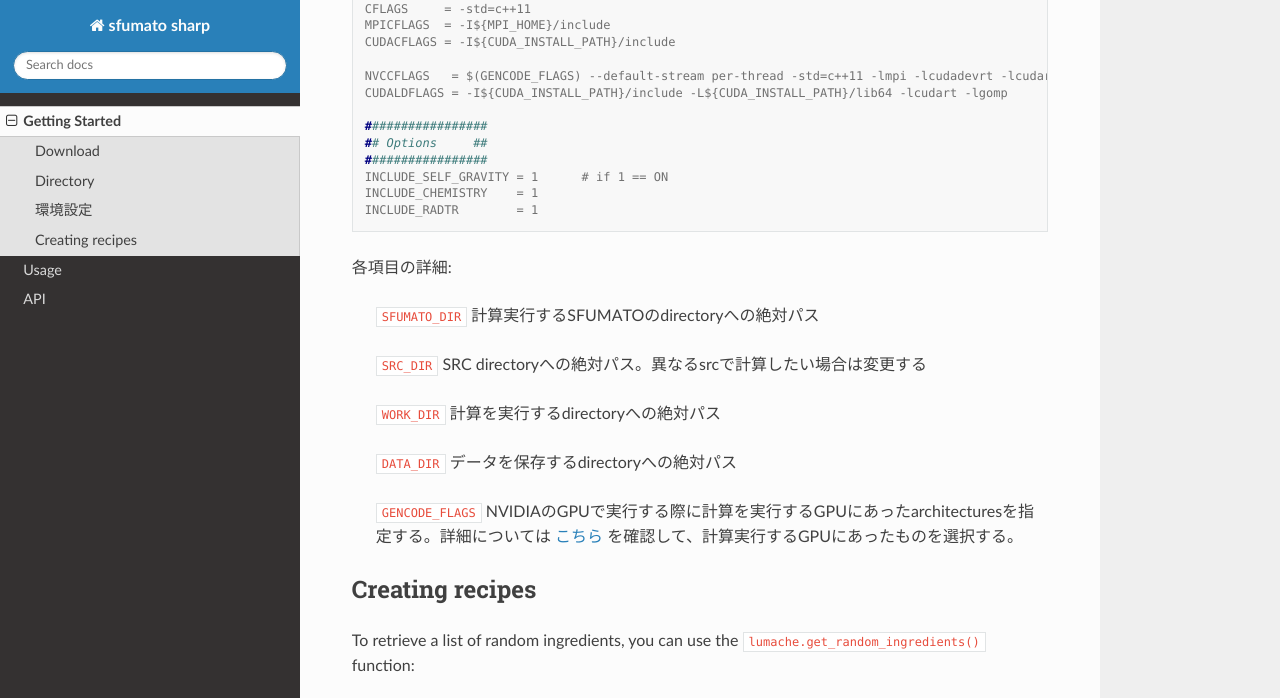
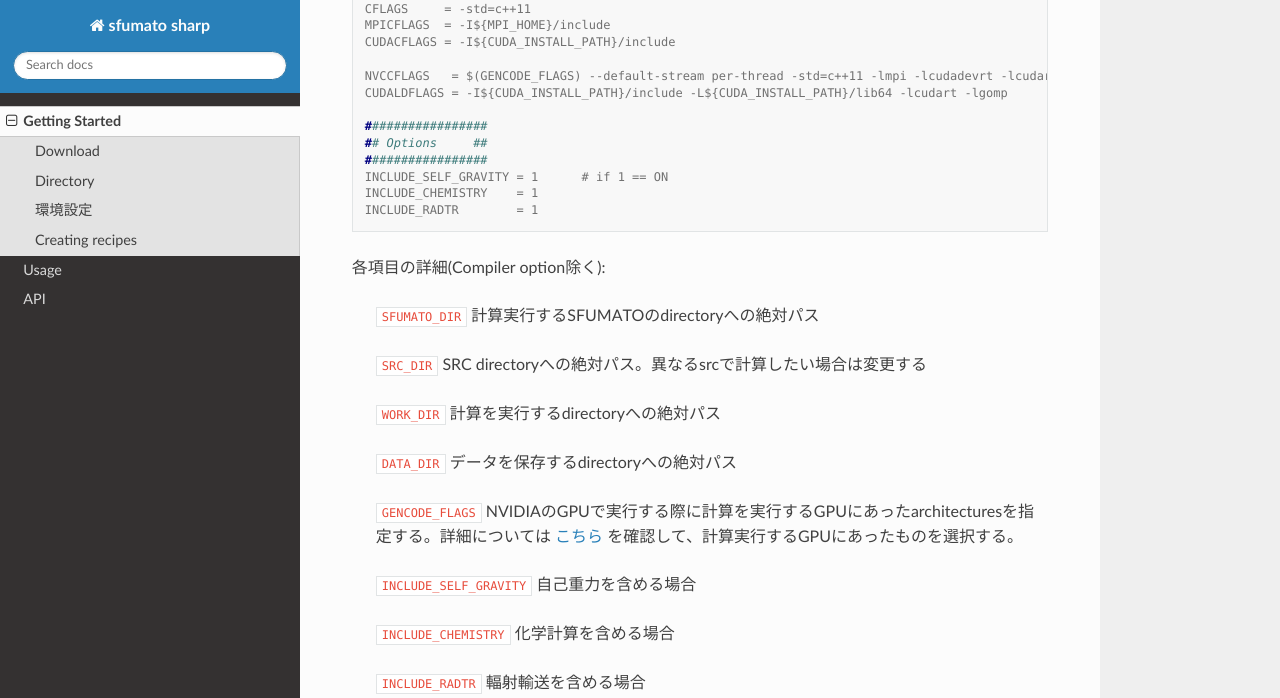
Before and after one commit to fukushimahj/sfumato_docs, a Sphinx documentation site: the page built from docs/source/Getting_Started.rst, in a window 1280 px wide and 900 px high, scrolled down 1205 px, cut to the strip 0-698 px from the top of the window. Built offline with Sphinx 7.4.7 and the Read the Docs theme 3.1.0, drawn with Linux system fonts in a browser that asks for light colours.

Commit message:
コミット予定の変更点: 	modified:   docs/source/.Getting_Started.rst.swp 	modified:   docs/source/Getting_Started.rst

```diff
--- a/docs/source/Getting_Started.rst
+++ b/docs/source/Getting_Started.rst
@@ -79,7 +79,7 @@ Directory
   INCLUDE_CHEMISTRY    = 1
   INCLUDE_RADTR        = 1
 
-各項目の詳細:
+各項目の詳細(Compiler option除く):
 
   ``SFUMATO_DIR``
   計算実行するSFUMATOのdirectoryへの絶対パス
@@ -95,6 +95,15 @@ Directory
 
   ``GENCODE_FLAGS``
   NVIDIAのGPUで実行する際に計算を実行するGPUにあったarchitecturesを指定する。詳細については `こちら <https://qiita.com/k_ikasumipowder/items/1142dadba01b42ac6012>`_ を確認して、計算実行するGPUにあったものを選択する。
+
+  ``INCLUDE_SELF_GRAVITY``
+  自己重力を含める場合
+
+  ``INCLUDE_CHEMISTRY``
+  化学計算を含める場合
+
+  ``INCLUDE_RADTR``
+  輻射輸送を含める場合
 
 
 
```
Also changed, not shown: 1 other file.
